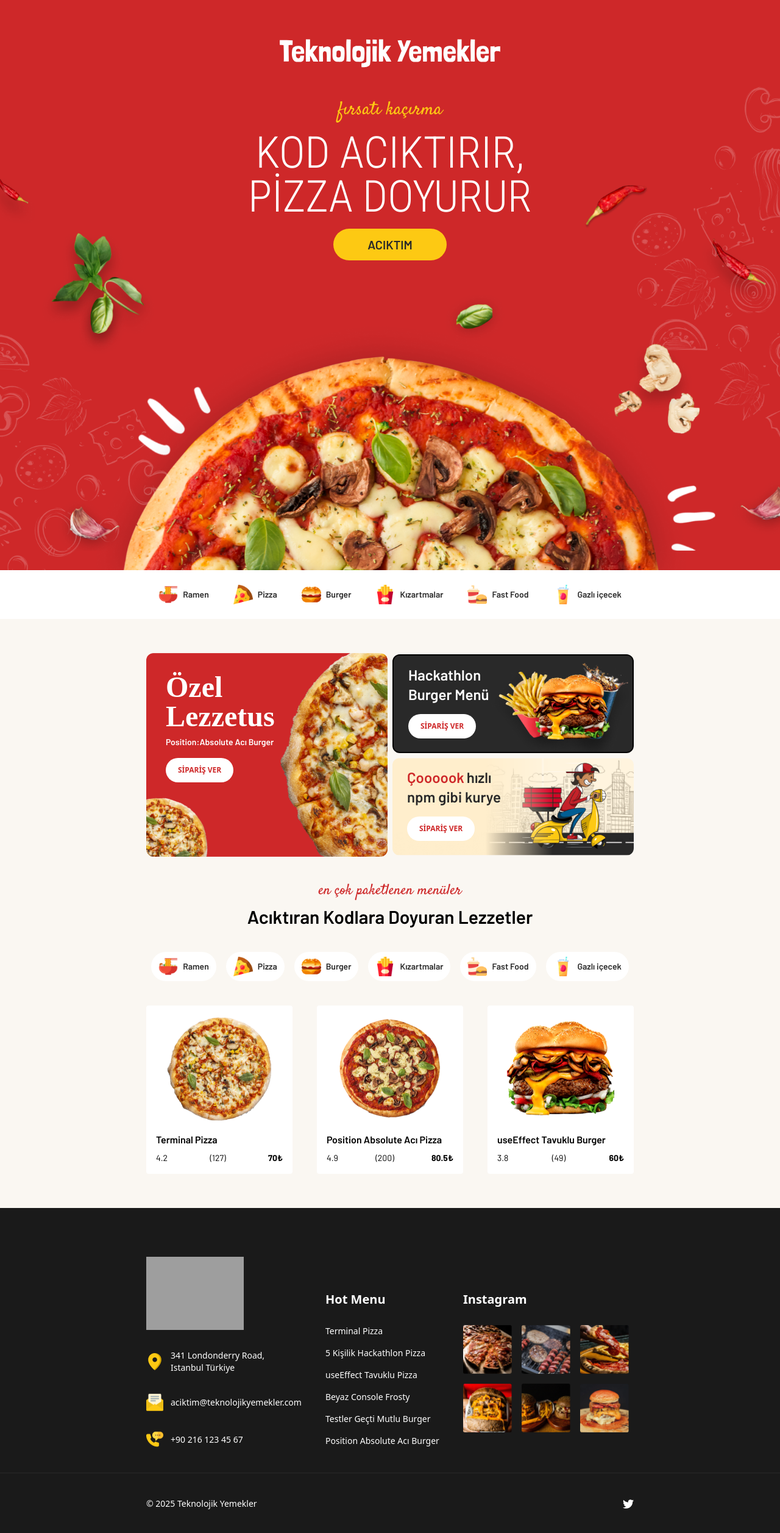
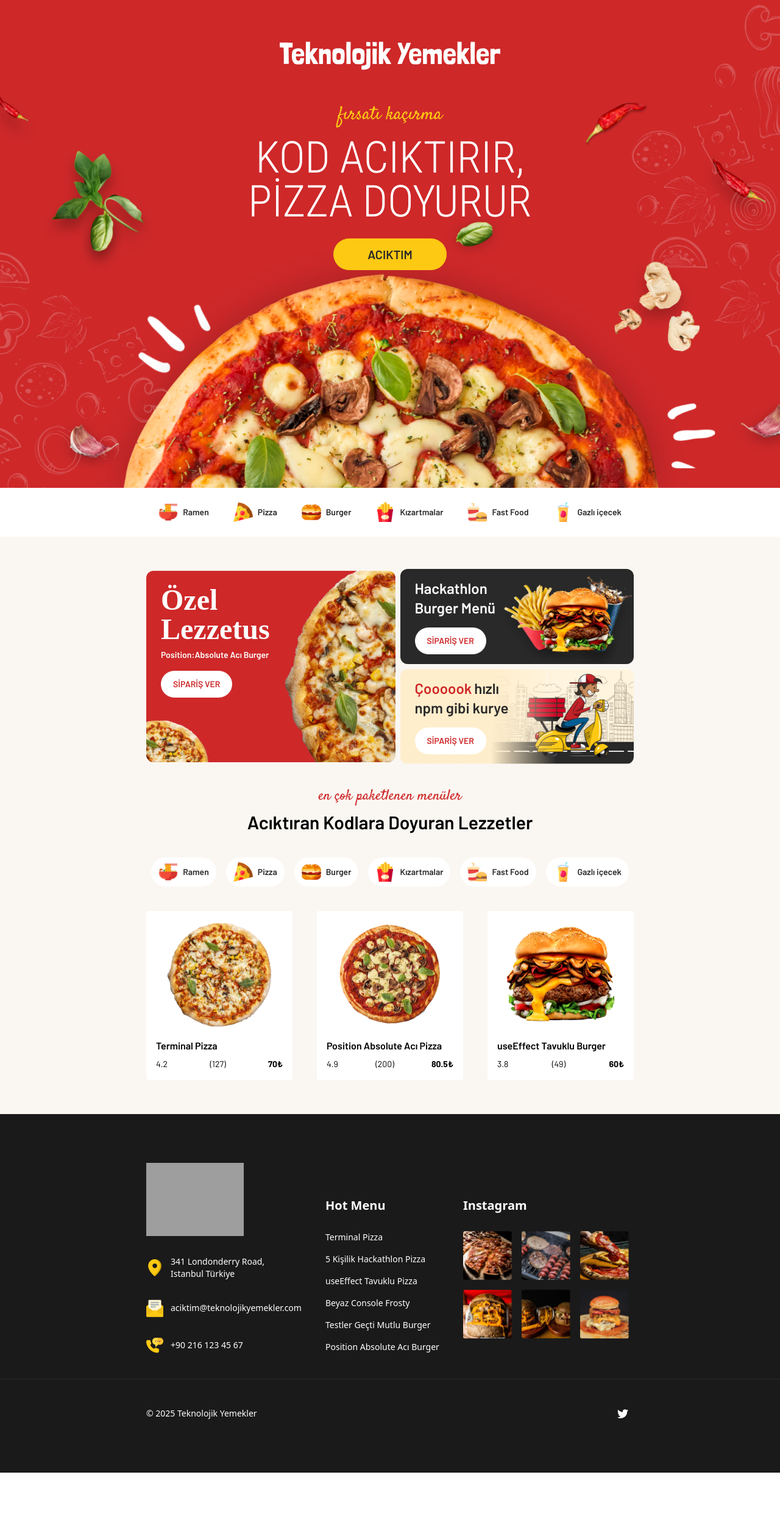
Before and after one commit to brrkrmn/s8-pizza-challenge, a React (Vite) app: page / in a window 1280 px wide. Shown: the top 2514 px of the page at 61% size. After the commit the page ends 2415 px from the top, so only its background shows below. Built offline with nearby package versions, Linux system fonts and the light colour scheme; grey boxes are pictures that could not be loaded; a web font is replaced by a local one.

Commit message:
add hover styles

```diff
--- a/src/components/Footer/Footer.jsx
+++ b/src/components/Footer/Footer.jsx
@@ -6,8 +6,8 @@ import { Link } from "react-router";
 
 const Footer = () => {
   return (
-    <footer className="w-full h-full bg-gray-dark flex flex-col items-center justify-center gap-10 py-20 text-white text-sm">
-      <div className="max-w-[800px] w-full flex flex-col laptop:flex-row items-start justify-between flex-wrap">
+    <footer className="w-full h-full bg-gray-dark flex flex-col items-center justify-center gap-10 py-20 text-white text-sm tablet:px-0 px-4">
+      <div className="max-w-[800px] w-full flex flex-row items-start justify-start gap-4 tablet:gap-0 tablet:justify-between flex-wrap">
         <div className="flex flex-col items-start justify-center gap-8">
           <img
             className="w-40"
@@ -31,9 +31,13 @@ const Footer = () => {
             Hot Menu
           </p>
           {menuItems.map((item, index) => (
-            <p className="font-light text-sm" key={index}>
+            <Link
+              to=""
+              className="font-light text-sm transition hover:text-yellow"
+              key={index}
+            >
               {item}
-            </p>
+            </Link>
           ))}
         </div>
         <div className="flex flex-col items-start justify-start gap-4 w-fit">
@@ -42,7 +46,9 @@ const Footer = () => {
           </p>
           <div className="flex flex-wrap items-center justify-start gap-4 shrink-0 max-w-70">
             {instagramItemsSrc.map((itemSrc, index) => (
-              <img src={itemSrc} key={index} className="w-20" />
+              <Link to="">
+                <img src={itemSrc} key={index} className="w-20" />
+              </Link>
             ))}
           </div>
         </div>
@@ -52,7 +58,10 @@ const Footer = () => {
         <p className="text-white">
           © {new Date().getFullYear()} Teknolojik Yemekler
         </p>
-        <Link to="">
+        <Link
+          to=""
+          className="hover:border-yellow transition border-1 border-transparent p-2 rounded-lg"
+        >
           <img src="/images/iteration-2-images/footer/twitter.svg" />
         </Link>
       </div>
--- a/src/components/Header/Header.jsx
+++ b/src/components/Header/Header.jsx
@@ -6,8 +6,8 @@ const Header = () => {
   return (
     <header
       className={`${
-        pathname === "/" ? "pt-16" : "pt-10"
-      } bg-red w-screen h-fit  pb-6 px-4 mobile:px-7 flex items-center justify-center`}
+        pathname === "/" && "hidden"
+      } bg-red w-screen pt-10 h-fit  pb-6 px-4 mobile:px-7 flex items-center justify-center`}
     >
       <img
         src="/images/iteration-1-images/logo.svg"
--- a/src/components/Home/Home.jsx
+++ b/src/components/Home/Home.jsx
@@ -6,15 +6,20 @@ import { Link } from "react-router";
 const Home = () => {
   return (
     <div className="w-full h-full flex flex-col items-center justify-center">
-      <section className="bg-red bg-[url('/images/iteration-1-images/home-banner.png')] bg-[50%_0%] laptop:bg-cover bg-no-repeat w-full h-screen px-4 py-7 flex flex-col items-center justify-start gap-10">
+      <section className="bg-red bg-[url('/images/iteration-1-images/home-banner.png')] bg-[50%_0%] mobile:bg-[50%_0%] mobile:bg-cover bg-no-repeat w-full h-screen px-4 py-7 flex flex-col items-center justify-start gap-10">
         <div className="flex flex-col items-center justify-center gap-4">
+          <img
+            src="/images/iteration-1-images/logo.svg"
+            alt="Teknolojik Yemekler Logo"
+            className="py-10"
+          />
           <p className="font-satisfy text-yellow text-3xl">fırsatı kaçırma</p>
-          <h1 className="font-roboto text-white font-light text-7xl tablet:text-7xl text-center max-w-[640px]">
+          <h1 className="font-roboto text-white font-light text-6xl tablet:text-7xl text-center max-w-[640px]">
             KOD ACIKTIRIR, PİZZA DOYURUR
           </h1>
           <Link
             to="/order"
-            className="bg-yellow text-gray-medium font-barlow font-semibold text-xl rounded-4xl py-3 px-14"
+            className="bg-yellow text-gray-medium font-barlow font-semibold text-lg mobile:text-xl rounded-4xl py-2 px-10 mobile:py-3 mobile:px-14 !mt-2 transition hover:shadow-xl"
           >
             ACIKTIM
           </Link>
--- a/src/components/Home/components/CTASection/CTASection.jsx
+++ b/src/components/Home/components/CTASection/CTASection.jsx
@@ -1,43 +1,35 @@
+import CTAButton from "@/components/Home/components/CTASection/components/CTAButton/CTAButton";
+
 const CTASection = () => {
   return (
-    <div className="w-full flex flex-col tablet:flex-row items-center justify-center gap-2">
-      <div className="w-full rounded-xl overflow-hidden relative">
-        <img
-          className="w-full object-cover"
-          src="/images/iteration-2-images/cta/kart-1.png"
-        />
-        <div className="flex flex-col items-start justify-start gap-2 absolute top-8 left-8 text-white w-48">
+    <div className="w-full flex flex-col mobile:flex-row items-center justify-center gap-2 mobile:h-[314px]">
+      <div className="w-full h-full py-6 px-6 rounded-xl bg-[url('/images/iteration-2-images/cta/kart-1.png')] bg-cover bg-no-repeat">
+        <div className="flex flex-col items-start justify-start gap-2 text-white w-48">
           <p className="font-quattrocento text-5xl font-bold">Özel Lezzetus</p>
           <p className="text-sm font-barlow font-semibold">
             Position:Absolute Acı Burger
           </p>
-          <button className="bg-white rounded-full text-red font-barlow !text-xs !font-semibold px-5 py-3 !mt-2">
-            SİPARİŞ VER
-          </button>
+          <CTAButton />
         </div>
       </div>
+
       <div className="w-full h-full flex flex-col items-center justify-center gap-2">
-        <div className="relative w-full bg-gray-medium rounded-xl overflow-hidden border-2">
-          <img src="/images/iteration-2-images/cta/kart-2.png" />
-          <div className="flex flex-col items-start justify-start gap-2 absolute top-4 left-6 text-white w-48">
+        <div className="w-full bg-gray-medium rounded-xl py-4 px-6 bg-[url('/images/iteration-2-images/cta/kart-2.png')] bg-cover bg-no-repeat">
+          <div className="flex flex-col items-start justify-start gap-2 text-white w-48">
             <p className="text-2xl font-barlow font-semibold">
               Hackathlon Burger Menü
             </p>
-            <button className="bg-white rounded-full text-red font-barlow !text-xs !font-semibold px-5 py-3 !mt-2">
-              SİPARİŞ VER
-            </button>
+            <CTAButton />
           </div>
         </div>
-        <div className="relative w-full rounded-xl overflow-hidden">
-          <img src="/images/iteration-2-images/cta/kart-3.png" />
-          <div className="flex flex-col items-start justify-start gap-2 absolute top-4 left-6 text-white w-48">
+
+        <div className="w-full rounded-xl py-4 px-6 bg-[url('/images/iteration-2-images/cta/kart-3.png')] bg-cover bg-no-repeat">
+          <div className="flex flex-col items-start justify-start gap-2 text-white w-48">
             <p className="text-2xl font-barlow font-semibold text-gray-medium w-40">
               <span className="text-red !mr-1">Çoooook</span>
               hızlı npm gibi kurye
             </p>
-            <button className="bg-white rounded-full text-red font-barlow !text-xs !font-semibold px-5 py-3 !mt-2">
-              SİPARİŞ VER
-            </button>
+            <CTAButton />
           </div>
         </div>
       </div>
--- /dev/null
+++ b/src/components/Home/components/CTASection/components/CTAButton/CTAButton.jsx
@@ -0,0 +1,14 @@
+import { Link } from "react-router";
+
+const CTAButton = () => {
+  return (
+    <Link
+      to="/order"
+      className="bg-white transition hover:shadow-xl rounded-full text-red font-barlow text-sm !font-semibold px-5 py-3 !mt-2"
+    >
+      SİPARİŞ VER
+    </Link>
+  );
+};
+
+export default CTAButton;
--- /dev/null
+++ b/src/components/Home/components/CTASection/components/CTAButton/index.js
@@ -0,0 +1 @@
+export * from "./CTAButton";
--- a/src/components/Home/components/MenuItems/MenuItems.jsx
+++ b/src/components/Home/components/MenuItems/MenuItems.jsx
@@ -1,10 +1,14 @@
+import { Link } from "react-router";
 import { menuItems } from "./MenuItems.constants";
 
 const MenuItems = () => {
   return (
     <div className="flex flex-col mobile:flex-row items-center justify-center gap-4 tablet:gap-10 font-barlow w-full">
       {menuItems.map((item) => (
-        <div className="rounded-sm bg-white flex flex-col items-center justify-start p-4 gap-2 w-full h-full">
+        <Link
+          to="/order"
+          className="transition hover:shadow-xl rounded-sm bg-white flex flex-col items-center justify-start p-4 gap-2 w-full h-full"
+        >
           <img src={item.imageSrc} className="w-56 mobile:w-44 !mb-2" />
           <p className="font-semibold w-full text-start line-clamp-1">
             {item.title}
@@ -14,7 +18,7 @@ const MenuItems = () => {
             <p>({item.reviews})</p>
             <p className="font-bold">{item.price}₺</p>
           </div>
-        </div>
+        </Link>
       ))}
     </div>
   );
--- a/src/components/Home/components/Nav/Nav.jsx
+++ b/src/components/Home/components/Nav/Nav.jsx
@@ -7,7 +7,7 @@ const Nav = () => {
       {navLinks.map((link) => (
         <Link
           to=""
-          className={` justify-start
+          className={`hover:bg-gray-medium hover:text-white transition justify-start
            bg-white tablet:w-fit mobile:w-[30%] w-[40%] flex items-center gap-2 text-xs mobile:text-sm text-gray-medium font-semibold font-barlow rounded-full py-2 px-3`}
         >
           <img src={link.iconSrc} className="w-6 mobile:w-8 aspect-square" />
--- a/src/components/Success/Success.jsx
+++ b/src/components/Success/Success.jsx
@@ -18,8 +18,8 @@ const Success = ({ orderDetails }) => {
   const { itemName, size, thickness, extras, totalPrice } = orderDetails;
 
   return (
-    <section className="bg-red w-full px-4 pt-7 pb-20 flex flex-col items-center justify-start gap-10 text-white">
-      <div className="flex flex-col items-center justify-center gap-1 border-b-1 border-white pb-8">
+    <section className="bg-red min-h-screen w-full px-4 pt-0 mobile:pt-7 pb-20 flex flex-col items-center justify-start gap-10 text-white">
+      <div className="flex flex-col items-center justify-center gap-1 border-b-1 border-white pb-10 !mt-10">
         <p className="text-yellow font-satisfy text-3xl">lezzetin yolda</p>
         <h1 className="flex items-center justify-center leading-16 tablet:leading-24 text-center font-roboto text-6xl tablet:text-7xl font-light">
           SİPARİŞ ALINDI
```
Also changed, not shown: src/components/Order/components/OrderForm/OrderForm.jsx (+11 -11 lines).
